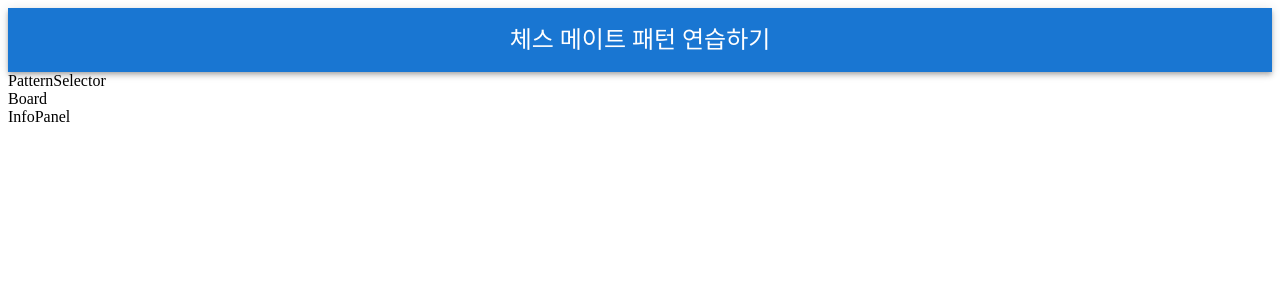
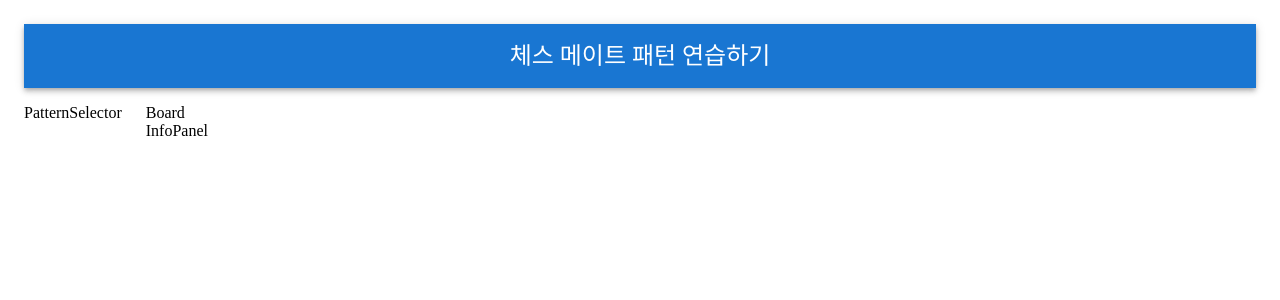
Before and after one commit to NaturalSoda4552/chess-mate-pattern, a React (Vite) app: page / in a window 1280 px wide. Shown: the top 300 px of the page. Built offline with nearby package versions, Linux system fonts and the light colour scheme.

Commit message:
feat(MainPage.jsx): MainPage 페이지 Material-UI를 사용하여 구현

```diff
--- a/src/pages/MainPage.jsx
+++ b/src/pages/MainPage.jsx
@@ -1,23 +1,39 @@
-import styled from 'styled-components';
 import Header from '../components/Header';
 import PatternSelector from '../components/PatternSelector';
 import Board from '../components/Board';
 import InfoPanel from '../components/InfoPanel';
 
+import { MatePatterns } from '../data/MatePatterns.js';
+
+import styled from 'styled-components';
+import { Grid, Box } from '@mui/material';
+
 const MainContainer = styled.div`
-  color: black;
+  display: flex;
 `;
 
 const title = '체스 메이트 패턴 연습하기';
 
 const MainPage = () => {
+  const handlePatternSelect = (patternId) => {
+    console.log(`Selected pattern ID: ${patternId}`);
+  };
   return (
-    <MainContainer>
+    <Box sx={{ padding: 2 }}>
       <Header title={title} />
-      <PatternSelector />
-      <Board />
-      <InfoPanel />
-    </MainContainer>
+      <Grid container spacing={3} sx={{ mt: 2 }}>
+        <Grid item xs={4}>
+          <PatternSelector
+            patterns={MatePatterns}
+            onPatternSelect={handlePatternSelect}
+          />
+        </Grid>
+        <Grid item xs={8}>
+          <Board />
+          <InfoPanel />
+        </Grid>
+      </Grid>
+    </Box>
   );
 };
 
```
